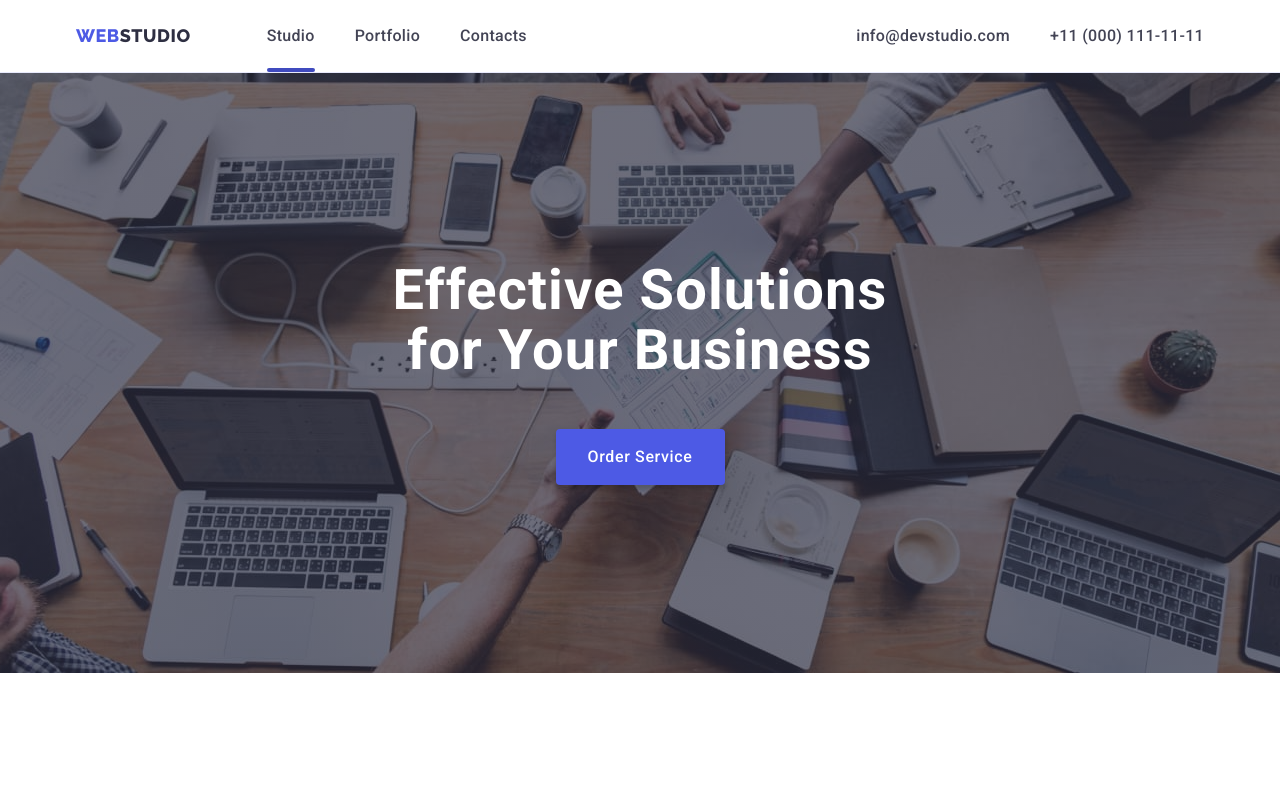
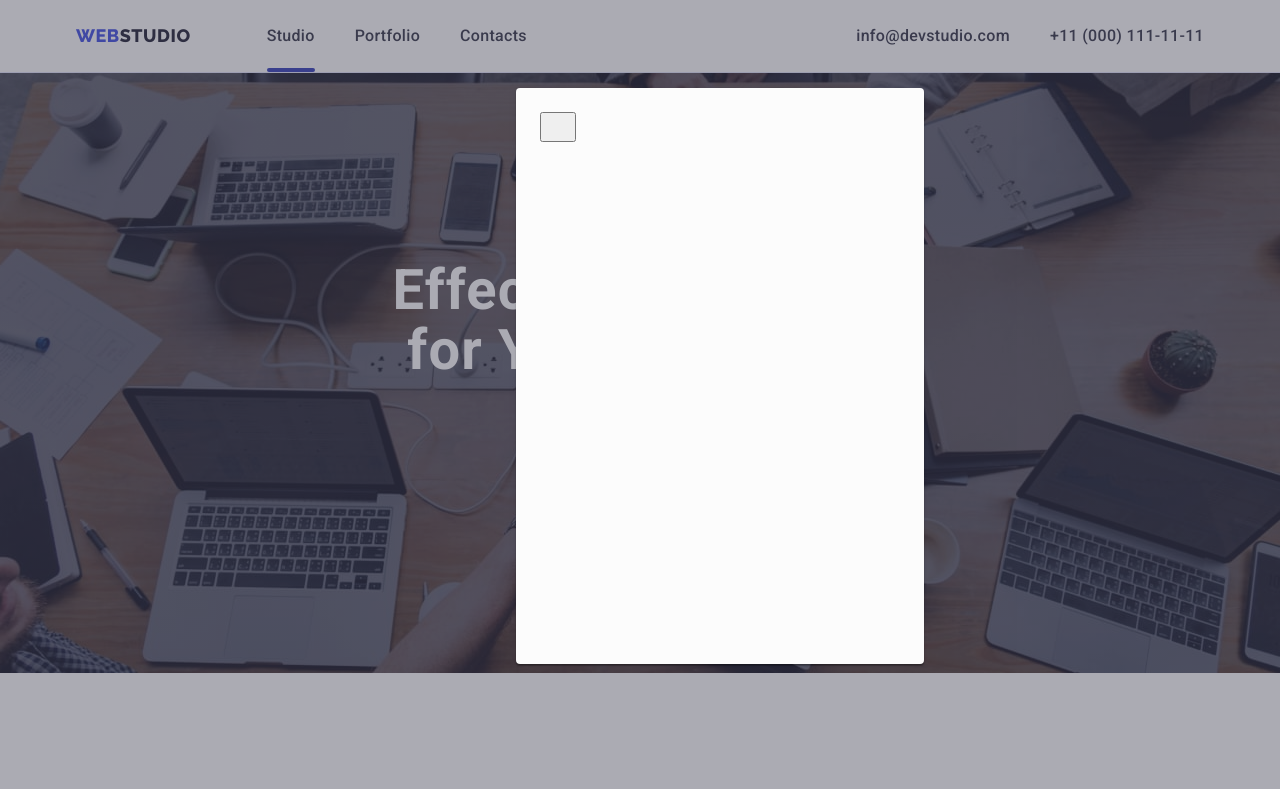
Before and after one commit to oleksamor/goit-homework-05, a plain HTML site: page index.html in a window 1280 px wide. Shown: the top 789 px of the page. Drawn offline with nearby package versions, Linux system fonts and the light colour scheme.

Commit message:
modal window

```diff
--- a/css/styles.css
+++ b/css/styles.css
@@ -482,14 +482,6 @@ body {
   color: var(--modal-overlay-color);
   background-color: var(--primary-brand-color);
 }
-/*
-.label-text {
-  width: 296px;
-  height: 96px;
-  left: 32px;
-  top: 40px;
-} */
-
 
 .card-content {
   padding: 32px 16px;
@@ -552,3 +544,40 @@ body {
   width: 40px;
   height: 40px;
 }
+
+/**
+  |============================
+  | modal styles
+  |============================
+*/
+.backdrop {
+  position: fixed;
+  width: 100%;
+  height: 100%;
+  left: 0px;
+  top: 0px;
+  background: rgba(46, 47, 66, 0.4);
+}
+
+.modal {
+  position: absolute;
+  width: 408px;
+  min-height: 576px;
+  left: 516px;
+  top: 88px;
+  padding: 24px;
+  background: var(--modal-background);
+  box-shadow: 0px 1px 1px rgba(0, 0, 0, 0.14), 0px 1px 3px rgba(0, 0, 0, 0.12), 0px 2px 1px rgba(0, 0, 0, 0.2);
+  border-radius: 4px;
+  transform: translate(-50% -50%);
+}
+
+.modal-btn {
+  position: absolute;
+
+  display: block;
+  margin-left: auto;
+  cursor: pointer;
+}
+
+.modal-icon {}
--- a/index.html
+++ b/index.html
@@ -1,6 +1,5 @@
 <!DOCTYPE html>
 <html lang="en">
-
   <head>
     <meta charset="UTF-8" />
     <meta http-equiv="X-UA-Compatible" content="IE=edge" />
@@ -11,12 +10,16 @@
     <!-- фонти -->
     <link rel="preconnect" href="https://fonts.googleapis.com" />
     <link rel="preconnect" href="https://fonts.gstatic.com" crossorigin />
-  <link rel="stylesheet"
-    href="https://fonts.googleapis.com/css2?family=Raleway:wght@800&family=Roboto:wght@400;500;700;900&display=swap" />
+    <link
+      rel="stylesheet"
+      href="https://fonts.googleapis.com/css2?family=Raleway:wght@800&family=Roboto:wght@400;500;700;900&display=swap"
+    />
 
     <!-- нормализатор -->
-  <link rel="stylesheet"
-    href="https://cdnjs.cloudflare.com/ajax/libs/modern-normalize/1.0.0/modern-normalize.min.css" />
+    <link
+      rel="stylesheet"
+      href="https://cdnjs.cloudflare.com/ajax/libs/modern-normalize/1.0.0/modern-normalize.min.css"
+    />
 
     <link rel="stylesheet" href="css/styles.css" />
   </head>
@@ -34,15 +37,17 @@
 
           <ul class="menu list">
             <li class="header-item">
-            <a class="link menu-link menu-color current" href="./index.html">Studio
+              <a class="link menu-link menu-color current" href="./index.html"
+                >Studio
               </a>
             </li>
             <li class="header-item">
-            <a class="link menu-link menu-color" href="./portfolio.html">Portfolio
+              <a class="link menu-link menu-color" href="./portfolio.html"
+                >Portfolio
               </a>
             </li>
             <li class="header-item">
-            <a class="link menu-link menu-color " href="">Contacts</a>
+              <a class="link menu-link menu-color" href="">Contacts</a>
             </li>
           </ul>
         </nav>
@@ -50,12 +55,18 @@
         <address class="phone-mail">
           <ul class="menu list">
             <li class="header-item">
-            <a class="link menu-link contacts-color" href="mailto:info@devstudio.com">
-              info@devstudio.com</a>
+              <a
+                class="link menu-link contacts-color"
+                href="mailto:info@devstudio.com"
+              >
+                info@devstudio.com</a
+              >
             </li>
 
             <li class="header-item">
-            <a class="link menu-link contacts-color" href="tel:+110001111111">+11 (000) 111-11-11</a>
+              <a class="link menu-link contacts-color" href="tel:+110001111111"
+                >+11 (000) 111-11-11</a
+              >
             </li>
           </ul>
         </address>
@@ -145,7 +156,11 @@
             </li>
 
             <li class="action-item">
-            <img src="./images/img-3-opt.jpg" alt="hand with phone" width="360" />
+              <img
+                src="./images/img-3-opt.jpg"
+                alt="hand with phone"
+                width="360"
+              />
             </li>
           </ul>
         </div>
@@ -157,7 +172,11 @@
           <h2 class="item-title">Our Team</h2>
           <ul class="list action-list">
             <li class="team-card">
-            <img src="./images/mark-opt.jpg" alt="Mark Guerrero Product Designer" width="264" />
+              <img
+                src="./images/mark-opt.jpg"
+                alt="Mark Guerrero Product Designer"
+                width="264"
+              />
 
               <div class="team-item">
                 <h3 class="item-subtitle">Mark Guerrero</h3>
@@ -199,7 +218,11 @@
             </li>
 
             <li class="team-card">
-            <img src="./images/tom-opt.jpg" alt="Tom Ford Frontend Developer" width="264" />
+              <img
+                src="./images/tom-opt.jpg"
+                alt="Tom Ford Frontend Developer"
+                width="264"
+              />
 
               <div class="team-item">
                 <h3 class="item-subtitle">Tom Ford</h3>
@@ -242,7 +265,11 @@
             </li>
 
             <li class="team-card">
-            <img src="./images/camila-opt.jpg" alt="Camila Garcia Marketing" width="264" />
+              <img
+                src="./images/camila-opt.jpg"
+                alt="Camila Garcia Marketing"
+                width="264"
+              />
               <div class="team-item">
                 <h3 class="item-subtitle">Camila Garcia</h3>
                 <p class="item-txt">Marketing</p>
@@ -282,7 +309,11 @@
             </li>
 
             <li class="team-card">
-            <img src="./images/daniel-opt.jpg" alt="Daniel Wilson UI Designer" width="264" />
+              <img
+                src="./images/daniel-opt.jpg"
+                alt="Daniel Wilson UI Designer"
+                width="264"
+              />
               <div class="team-item">
                 <h3 class="item-subtitle">Daniel Wilson</h3>
 
@@ -426,6 +457,18 @@
         </div>
       </div>
     </footer>
+
+    <!-- /** |============================ | modal window -->
+
+    <div class="backdrop">
+      <div class="modal">
+        <button class="modal-btn" type="button">
+         <svg class="modal-icon" width="20" height="20">
+           <use href=""></use>
+         </svg>
+
+        </button>
+      </div>
+    </div>
   </body>
-
 </html>
```
Lines whose indentation alone changed are shown as unchanged.
